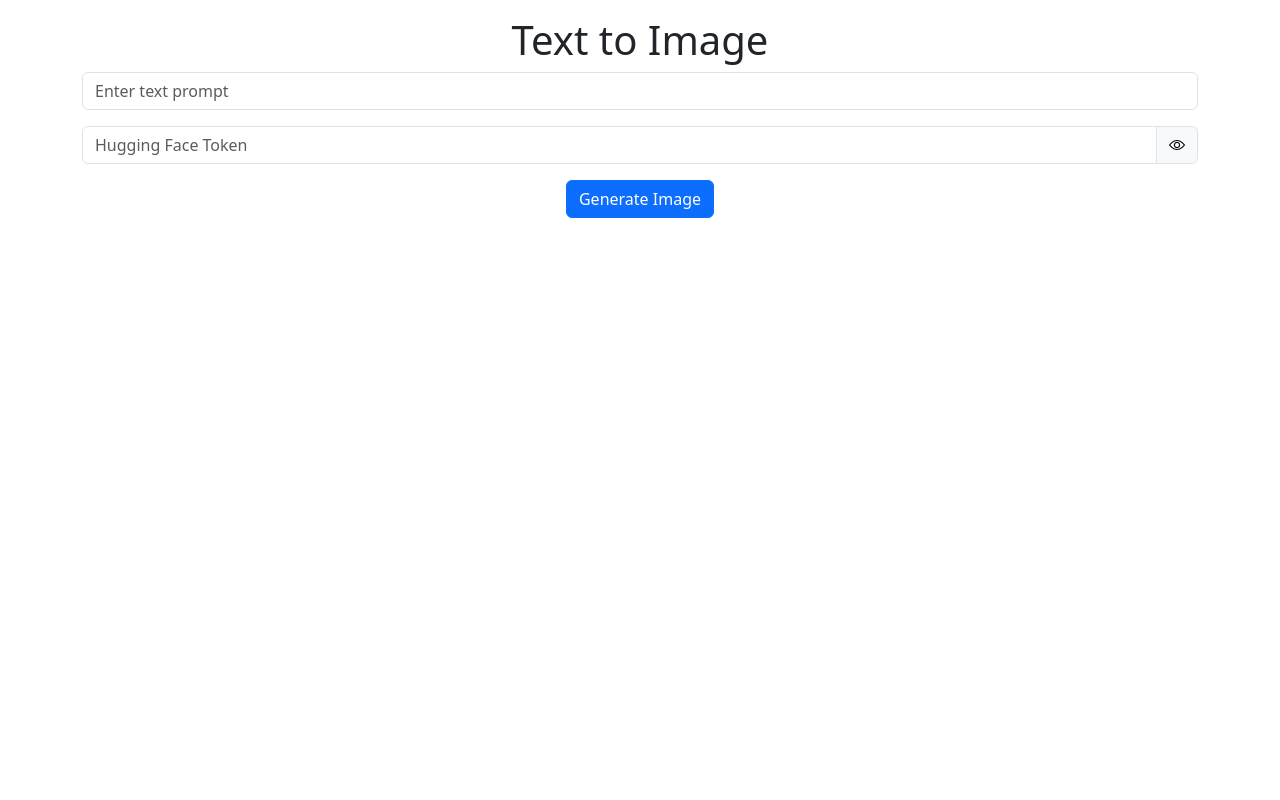
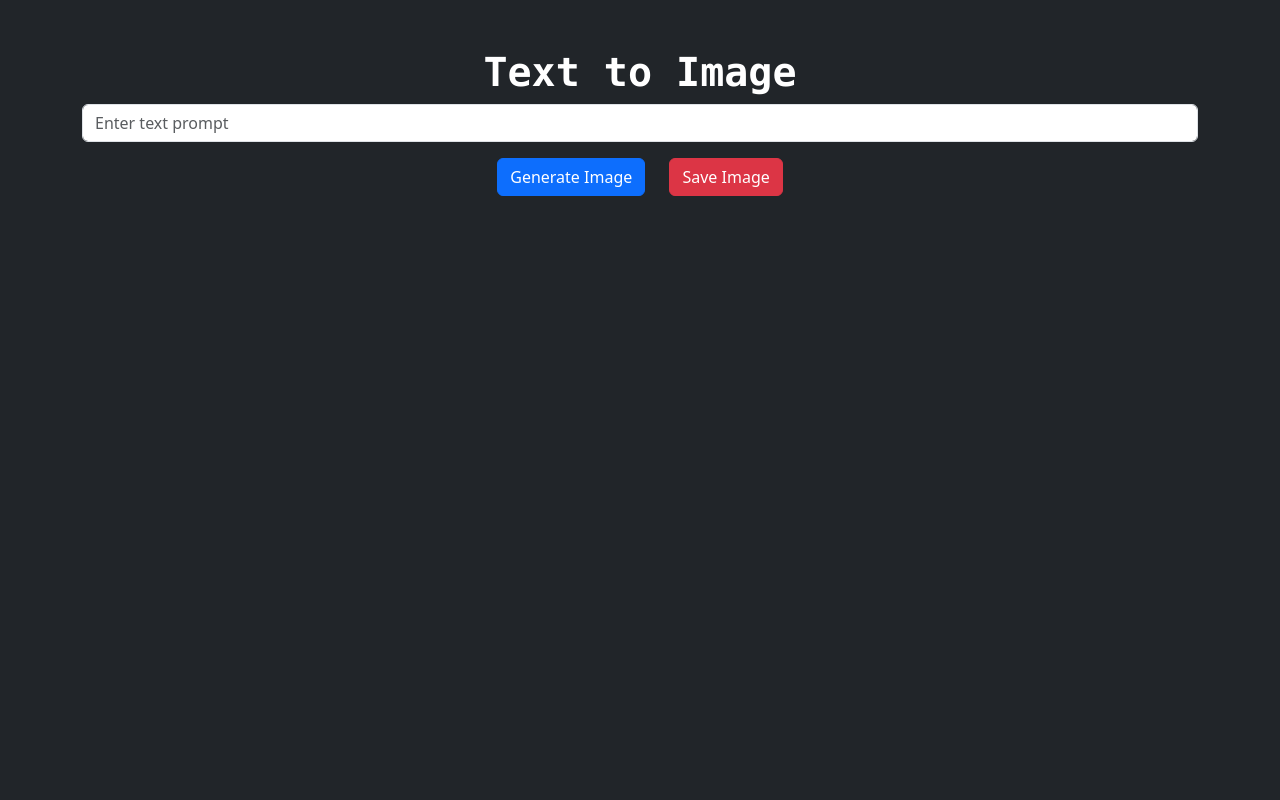
Before and after one commit to TL2711/testSD, a Flask app: page / in a window 1280 px wide. Run offline with Flask 3, Linux system fonts and the light colour scheme.

Commit message:
Update index.html

```diff
--- a/templates/index.html
+++ b/templates/index.html
@@ -4,33 +4,24 @@
     <title>Text to Image</title>
     <link href="https://cdn.jsdelivr.net/npm/bootstrap@5.3.2/dist/css/bootstrap.min.css" rel="stylesheet" integrity="sha384-T3c6CoIi6uLrA9TneNEoa7RxnatzjcDSCmG1MXxSR1GAsXEV/Dwwykc2MPK8M2HN" crossorigin="anonymous">
     <style>
-        .img-100 {
+        .img-200 {
             width: 200px;
             height: 200px;
         }
     </style>
 </head>
 
-<body class="d-flex flex-column align-items-center" style="min-height: 100vh;">
+<body class="d-flex flex-column align-items-center bg-dark" style="min-height: 100vh;">
     <div class="container text-center">
-        <h1 class="mt-3">Text to Image</h1>
+        <h1 class="mt-5 text-white font-monospace fw-bold">Text to Image</h1>
         <div class="input-container input-group mb-3">
             <input type="text" id="promptInput" class="form-control" placeholder="Enter text prompt">
         </div>
 
-        <div class="input-container input-group mb-3">
-            <div class="auth-token-container input-group">
-                <input type="password" id="authTokenInput" class="form-control" placeholder="Hugging Face Token">
-                <span class="toggle-visibility input-group-text" onclick="toggleAuthVisibility()">
-                    <img src="../static/view.png" alt="">
-                </span>
-            </div>
-        </div>
-
         <button onclick="generateImage()" class="btn btn-primary">Generate Image</button>
-
+        <button onclick="saveImage()" class="btn btn-danger" style="margin-left:20px">Save Image</button>
         <div class="spinner mt-5" id="spinner" style="display: none;">
-            <img src="../static/loading.gif" alt="loading ..." class="img-fluid img-100">
+            <img src="../static/loading.gif" alt="loading ..." class="img-fluid img-200">
         </div>
 
         <div class="result mt-3" id="resultContainer">
@@ -89,6 +80,20 @@
                 toggleAuthVisibility.innerHTML = '<img src="../static/hide.png" alt="">'
             }
         }
+
+        function saveImage() {
+            var imageSrc = document.querySelector('.result img').src;
+            var timestamp = new Date().getTime();
+
+            var link = document.createElement('a');
+            link.href = imageSrc;
+            link.download = 'generated_image_' + timestamp + '.png';
+
+            document.body.appendChild(link);
+            link.click();
+
+            document.body.removeChild(link);
+        }
     </script>
 </body>
 </html>
```
